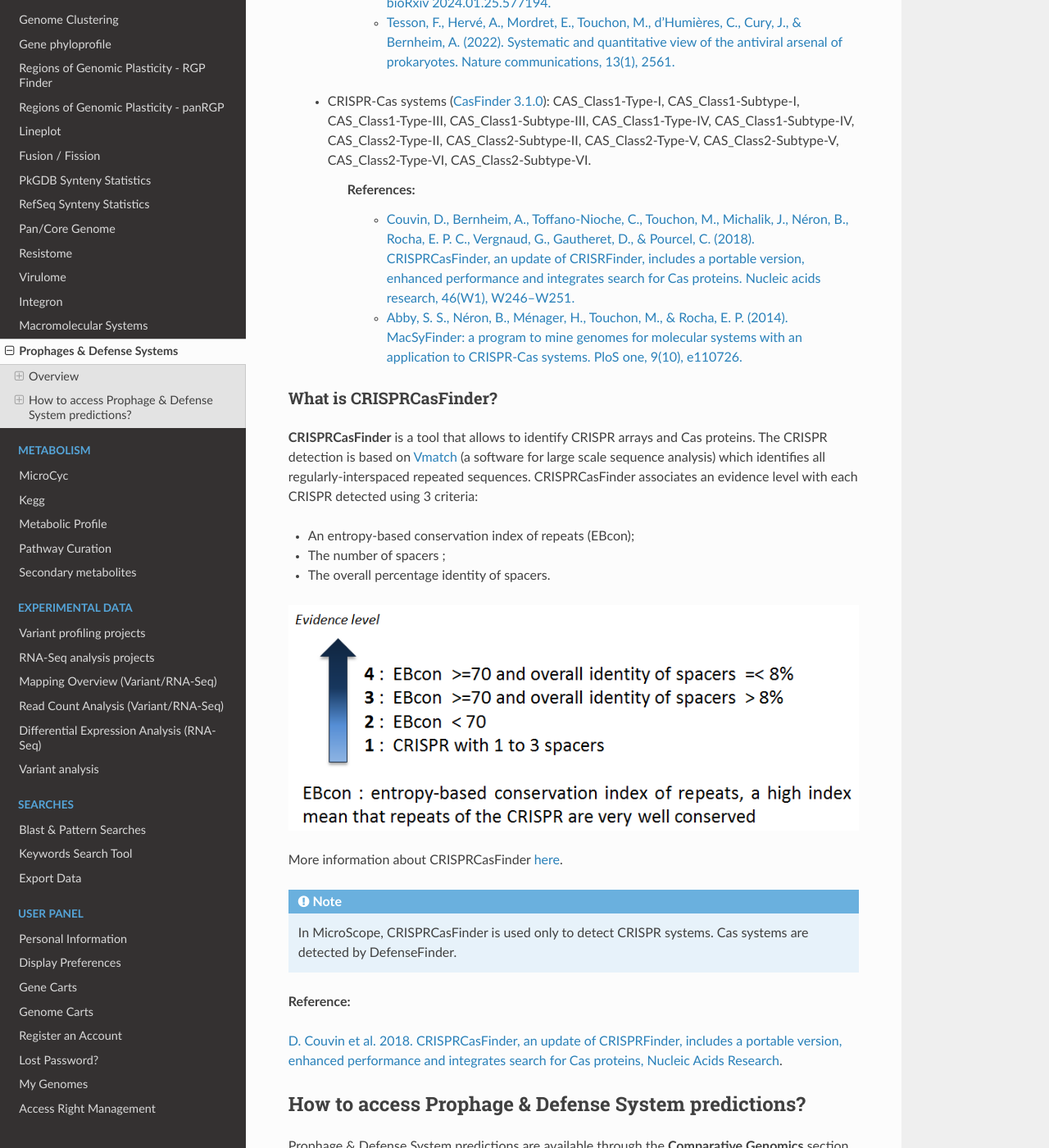
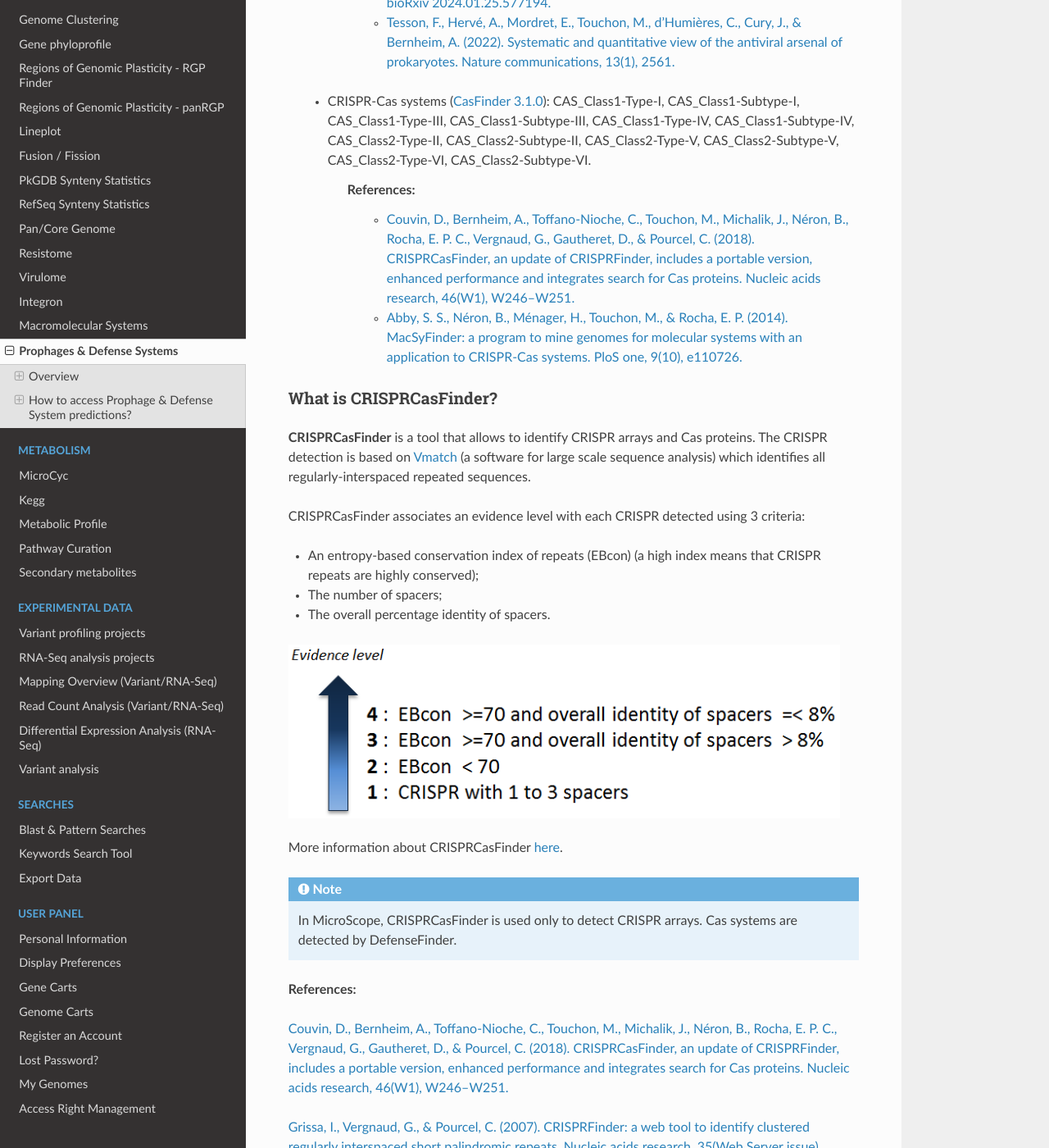
Before and after one commit to labgem/microscope-user-doc, a Sphinx documentation site: the page built from docs/content/compgenomics/prophages_defense_systems.rst, in a window 1280 px wide and 1400 px high, scrolled down 1529 px. Shown: the whole window at 82% size. Built offline with Sphinx 7.4.7 and the Read the Docs theme 2.0.0, drawn with Linux system fonts in a browser that asks for light colours; formulas are drawn with MathJax 3; some of the changed text lies outside the part shown.

Commit message:
[#10697] Update CRISPRCasFinder doc (references, captions, misprints, reformulations).

```diff
--- a/docs/content/compgenomics/prophages_defense_systems.rst
+++ b/docs/content/compgenomics/prophages_defense_systems.rst
@@ -60,7 +60,7 @@ Defense systems detected by DefenseFinder are:
     * CRISPR-Cas systems (`CasFinder 3.1.0 <https://github.com/macsy-models/CasFinder>`_): CAS_Class1-Type-I, CAS_Class1-Subtype-I, CAS_Class1-Type-III, CAS_Class1-Subtype-III, CAS_Class1-Type-IV, CAS_Class1-Subtype-IV, CAS_Class2-Type-II, CAS_Class2-Subtype-II, CAS_Class2-Type-V, CAS_Class2-Subtype-V, CAS_Class2-Type-VI, CAS_Class2-Subtype-VI.
 
         **References:**
-            * `Couvin, D., Bernheim, A., Toffano-Nioche, C., Touchon, M., Michalik, J., Néron, B., Rocha, E. P. C., Vergnaud, G., Gautheret, D., & Pourcel, C. (2018). CRISPRCasFinder, an update of CRISRFinder, includes a portable version, enhanced performance and integrates search for Cas proteins. Nucleic acids research, 46(W1), W246–W251. <https://doi.org/10.1093/nar/gky425>`_
+            * `Couvin, D., Bernheim, A., Toffano-Nioche, C., Touchon, M., Michalik, J., Néron, B., Rocha, E. P. C., Vergnaud, G., Gautheret, D., & Pourcel, C. (2018). CRISPRCasFinder, an update of CRISPRFinder, includes a portable version, enhanced performance and integrates search for Cas proteins. Nucleic acids research, 46(W1), W246–W251. <https://doi.org/10.1093/nar/gky425>`_
             * `Abby, S. S., Néron, B., Ménager, H., Touchon, M., & Rocha, E. P. (2014). MacSyFinder: a program to mine genomes for molecular systems with an application to CRISPR-Cas systems. PloS one, 9(10), e110726. <https://doi.org/10.1371/journal.pone.0110726>`_
 
 
@@ -69,10 +69,11 @@ What is CRISPRCasFinder?
 
 **CRISPRCasFinder** is a tool that allows to identify CRISPR arrays and Cas proteins.
 The CRISPR detection is based on `Vmatch <http://www.vmatch.de/>`_ (a software for large scale sequence analysis) which identifies all regularly-interspaced repeated sequences.
+
 CRISPRCasFinder associates an evidence level with each CRISPR detected using 3 criteria:
 
-* An entropy-based conservation index of repeats (EBcon);
-* The number of spacers ;
+* An entropy-based conservation index of repeats (EBcon) (a high index means that CRISPR repeats are highly conserved);
+* The number of spacers;
 * The overall percentage identity of spacers.
 
 .. image:: img/CRISPR_confidence_lvl.PNG
@@ -80,13 +81,14 @@ CRISPRCasFinder associates an evidence level with each CRISPR detected using 3 c
 More information about CRISPRCasFinder `here <https://crisprcas.i2bc.paris-saclay.fr/>`_.
 
 .. Note::
-    In MicroScope, CRISPRCasFinder is used only to detect CRISPR systems.
+    In MicroScope, CRISPRCasFinder is used only to detect CRISPR arrays.
     Cas systems are detected by DefenseFinder.
 
-**Reference:**
+**References:**
 
-`D. Couvin et al. 2018. CRISPRCasFinder, an update of CRISPRFinder, includes a portable version, enhanced performance and integrates search for Cas proteins, Nucleic Acids Research <https://doi.org/10.1093/nar/gky425>`_.
+`Couvin, D., Bernheim, A., Toffano-Nioche, C., Touchon, M., Michalik, J., Néron, B., Rocha, E. P. C., Vergnaud, G., Gautheret, D., & Pourcel, C. (2018). CRISPRCasFinder, an update of CRISPRFinder, includes a portable version, enhanced performance and integrates search for Cas proteins. Nucleic acids research, 46(W1), W246–W251. <https://doi.org/10.1093/nar/gky425>`_
 
+`Grissa, I., Vergnaud, G., & Pourcel, C. (2007). CRISPRFinder: a web tool to identify clustered regularly interspaced short palindromic repeats. Nucleic acids research, 35(Web Server issue), W52–W57. <https://doi.org/10.1093/nar/gkm360>`_
 
 ****************************************************
 How to access Prophage & Defense System predictions?
```
Also changed, not shown: other parts of docs/content/compgenomics/prophages_defense_systems.rst (+2 -2 lines), docs/content/compgenomics/img/CRISPR_confidence_lvl.PNG, docs/content/compgenomics/img/crisprcasfinder4_crisprseq.png, docs/content/compgenomics/img/crisprcasfinder4_crisprtab.png.
